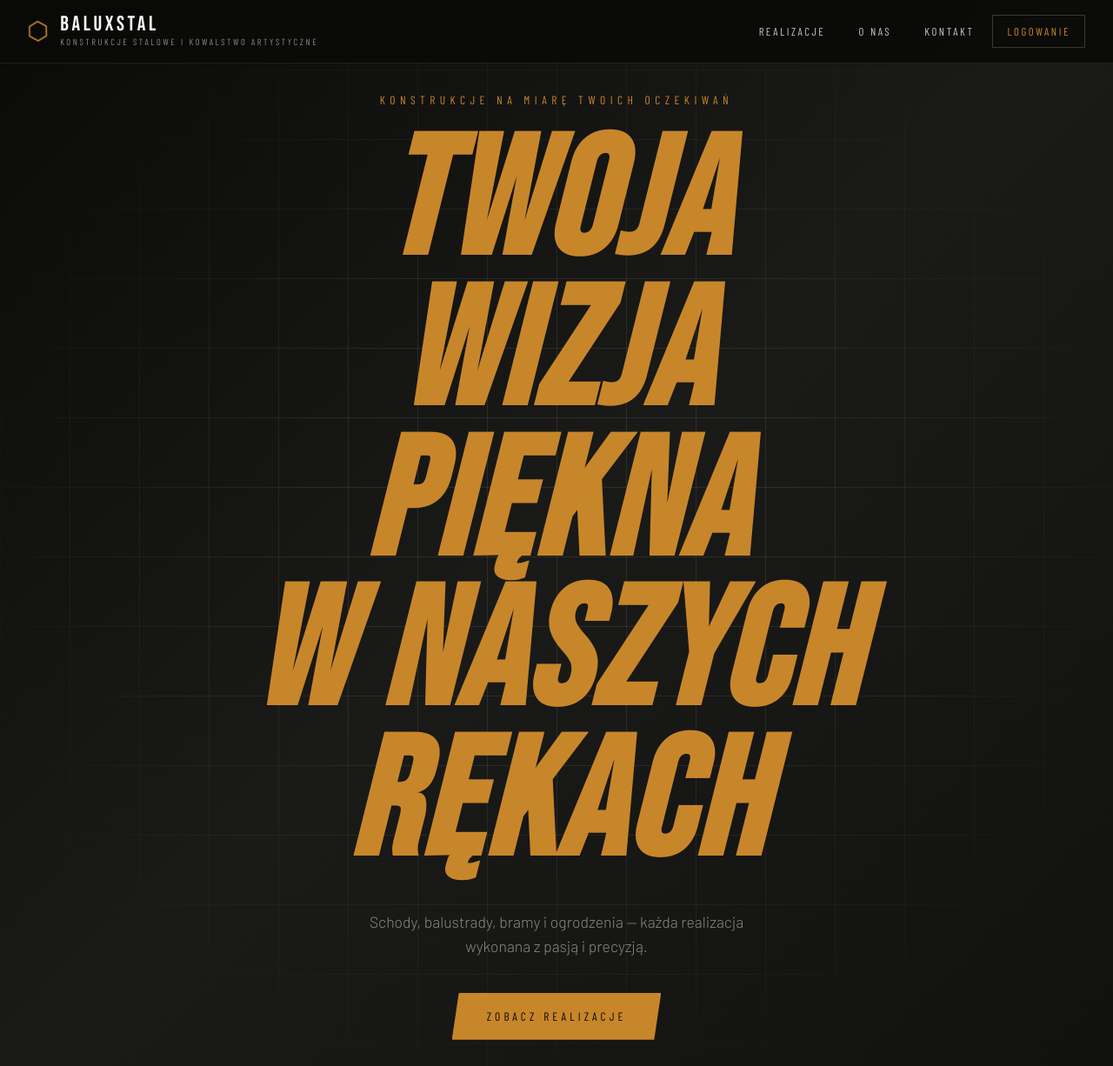
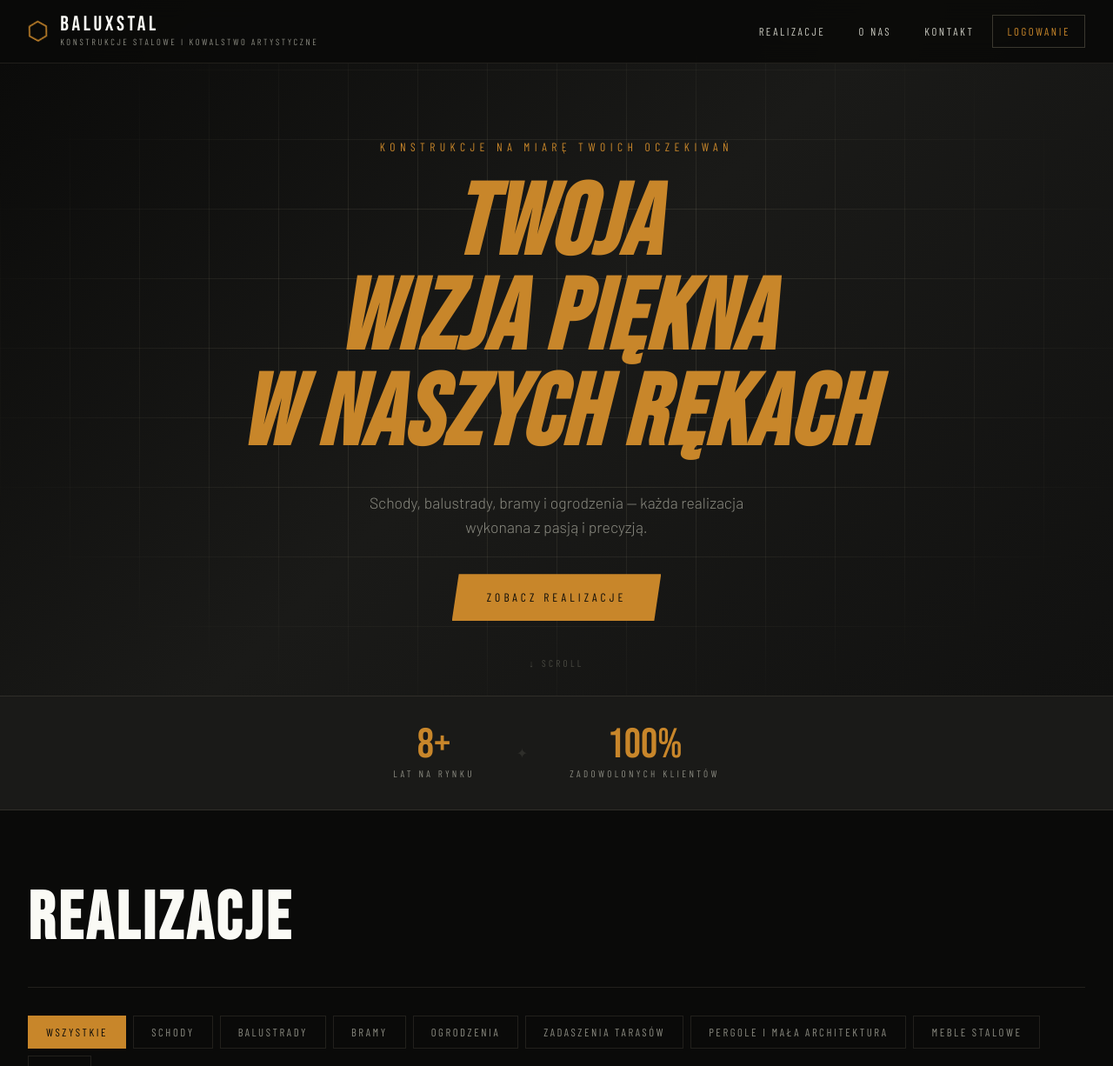
Before and after one commit to macramgit/stalcraft, a Flask app: page / in a window 1280 px wide. Shown: the top 1226 px of the page at 87% size. Run offline with Flask 3, Linux system fonts and the light colour scheme; parts of the project's set-up code (start-up, migrations or seed data) failed here and were passed over; some web fonts are replaced.

Commit message:
Add files via upload

```diff
--- a/static/css/style.css
+++ b/static/css/style.css
@@ -144,8 +144,8 @@ body {
 }
 .hero-title {
     font-family: 'Bebas Neue', sans-serif;
-    font-size: clamp(5rem, 15vw, 12rem);
-    line-height: 0.9; letter-spacing: 0.02em;
+    font-size: clamp(3rem, 9vw, 8rem);
+    line-height: 0.95; letter-spacing: 0.02em;
     color: var(--white);
     display: flex; flex-direction: column;
     margin-bottom: 2rem;
```
